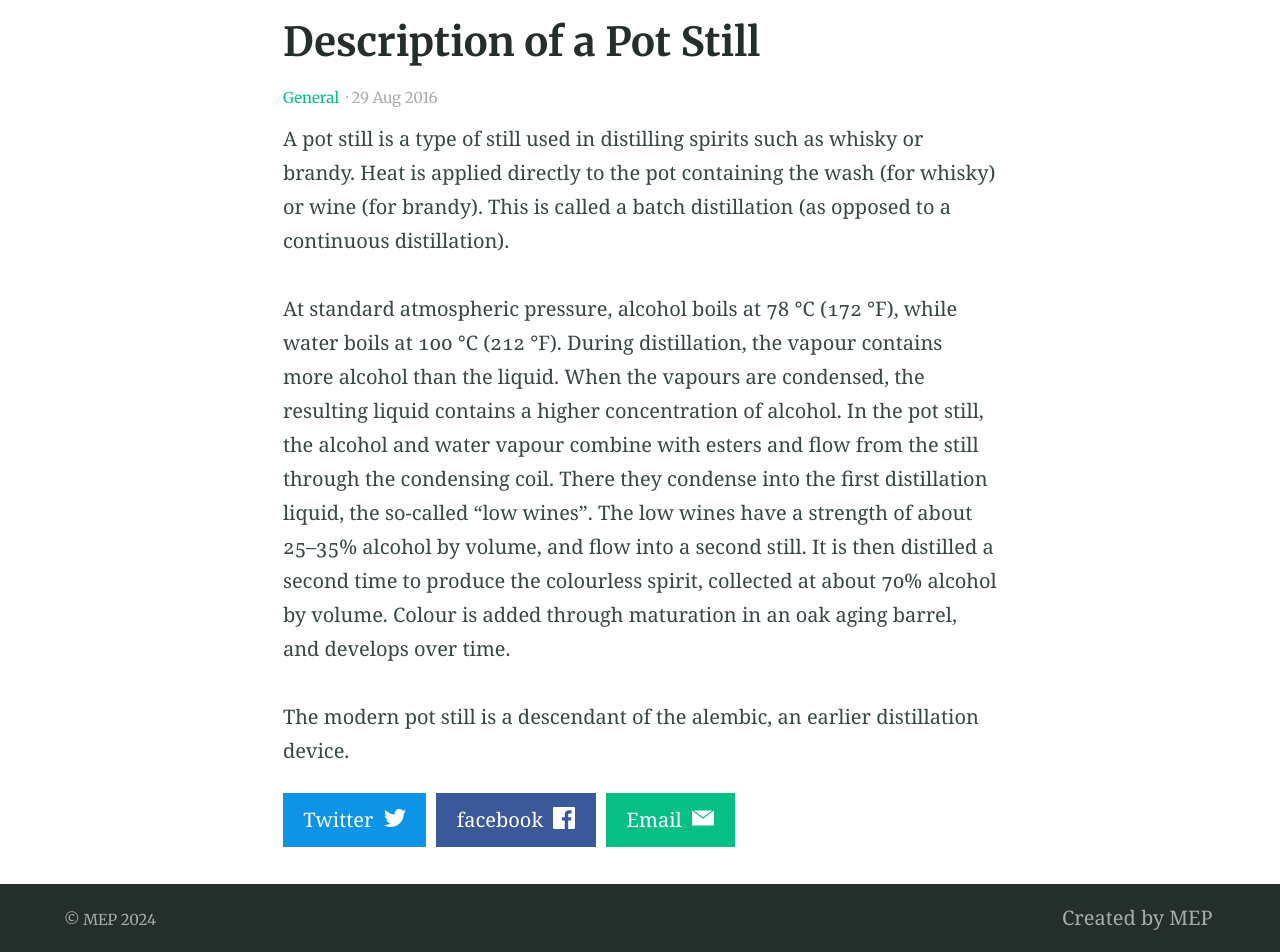
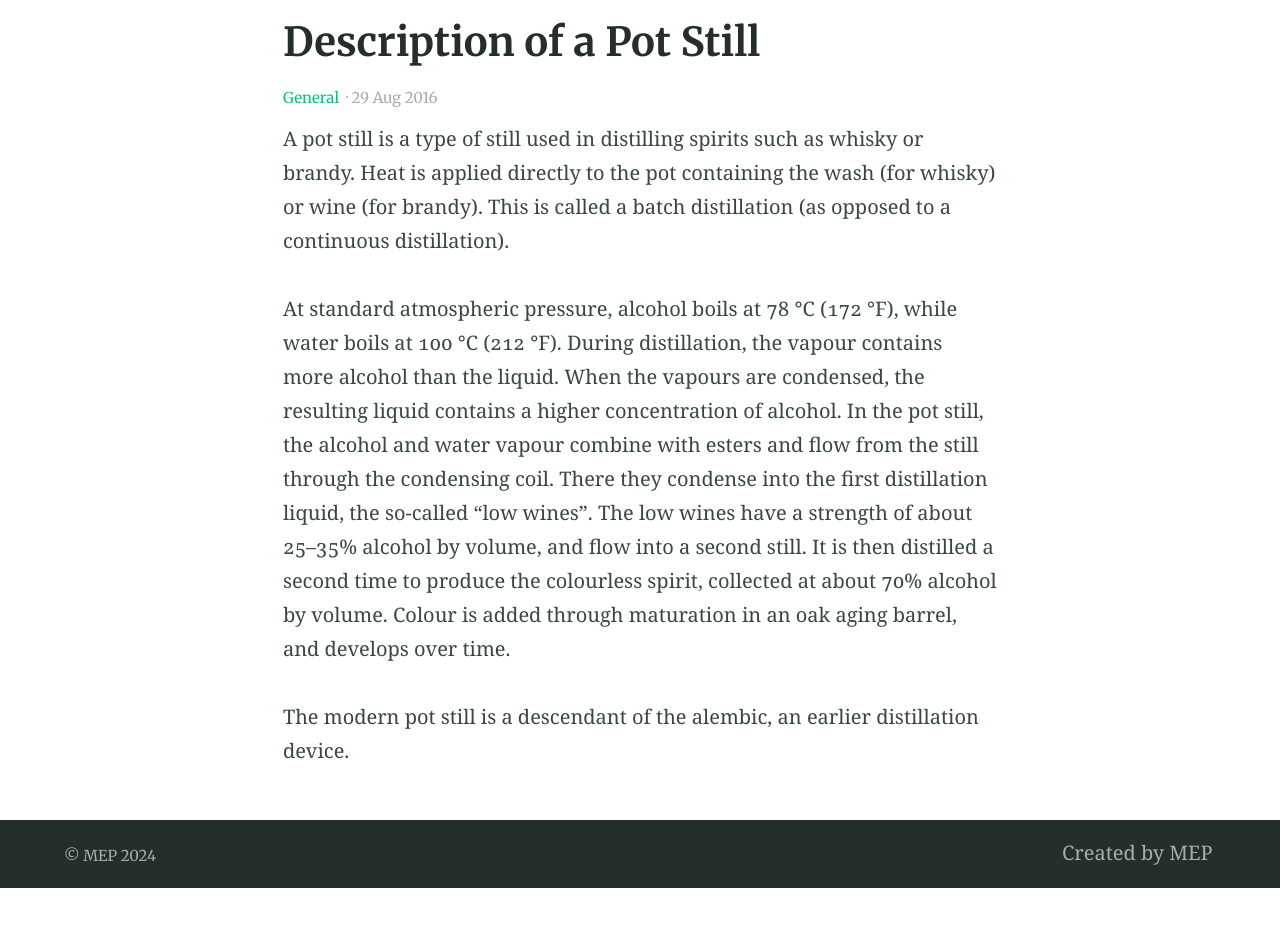
Before and after one commit to me-pierce/me-pierce.github.io, a Jekyll site: the page built from _posts/2016-08-29-example-post-three.md, in a window 1280 px wide. Shown: the part 428-1380 px from the top of the page. Built offline with Jekyll 4.4.1, drawn with Linux system fonts in a browser that asks for light colours; after the commit the page ends 1316 px from its top, so only the background shows below that; some of the changed lines change nothing that is shown.

Commit message:
Update _config.yml
taking out social media links - I hope

```diff
--- a/_config.yml
+++ b/_config.yml
@@ -138,17 +138,17 @@ navigation_footer:
 - title: Created by MEP
   #url: https://darn.es
 
-social_links: # Appears in sidebar. Set the urls then uncomment and comment out as desired
-  Twitter: https://twitter.com/DavidDarnes
-  LinkedIn: https://www.linkedin.com/in/daviddarnes
-  GitHub: https://github.com/daviddarnes
-  link: https://darn.es
-  RSS: /feed.xml
+#social_links: # Appears in sidebar. Set the urls then uncomment and comment out as desired
+#  Twitter: https://twitter.com/DavidDarnes
+#  LinkedIn: https://www.linkedin.com/in/daviddarnes
+#  GitHub: https://github.com/daviddarnes
+#  link: https://darn.es
+#  RSS: /feed.xml
 
-sharing_links: # Appear at the bottom of single blog posts, add as desired. The value can be 'true' or the desired button colour
-  Twitter: "#0d94e7"
-  facebook: "#3B5998"
-  Email: true
+#sharing_links: # Appear at the bottom of single blog posts, add as desired. The value can be 'true' or the desired button colour
+ # Twitter: "#0d94e7"
+ # facebook: "#3B5998"
+ # Email: true
 
 # Load custom fonts from fonts.google.com etc
 #
```
